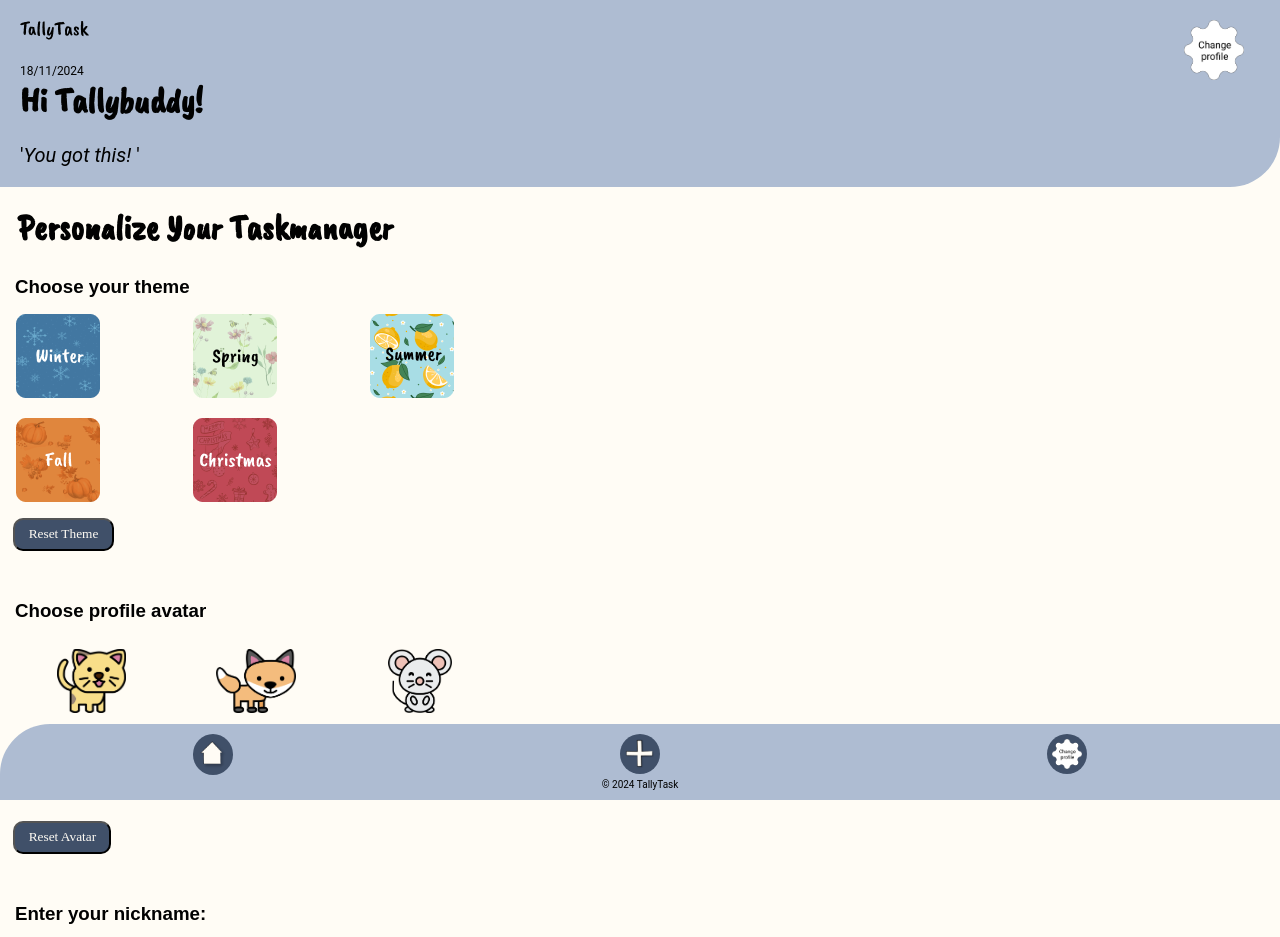
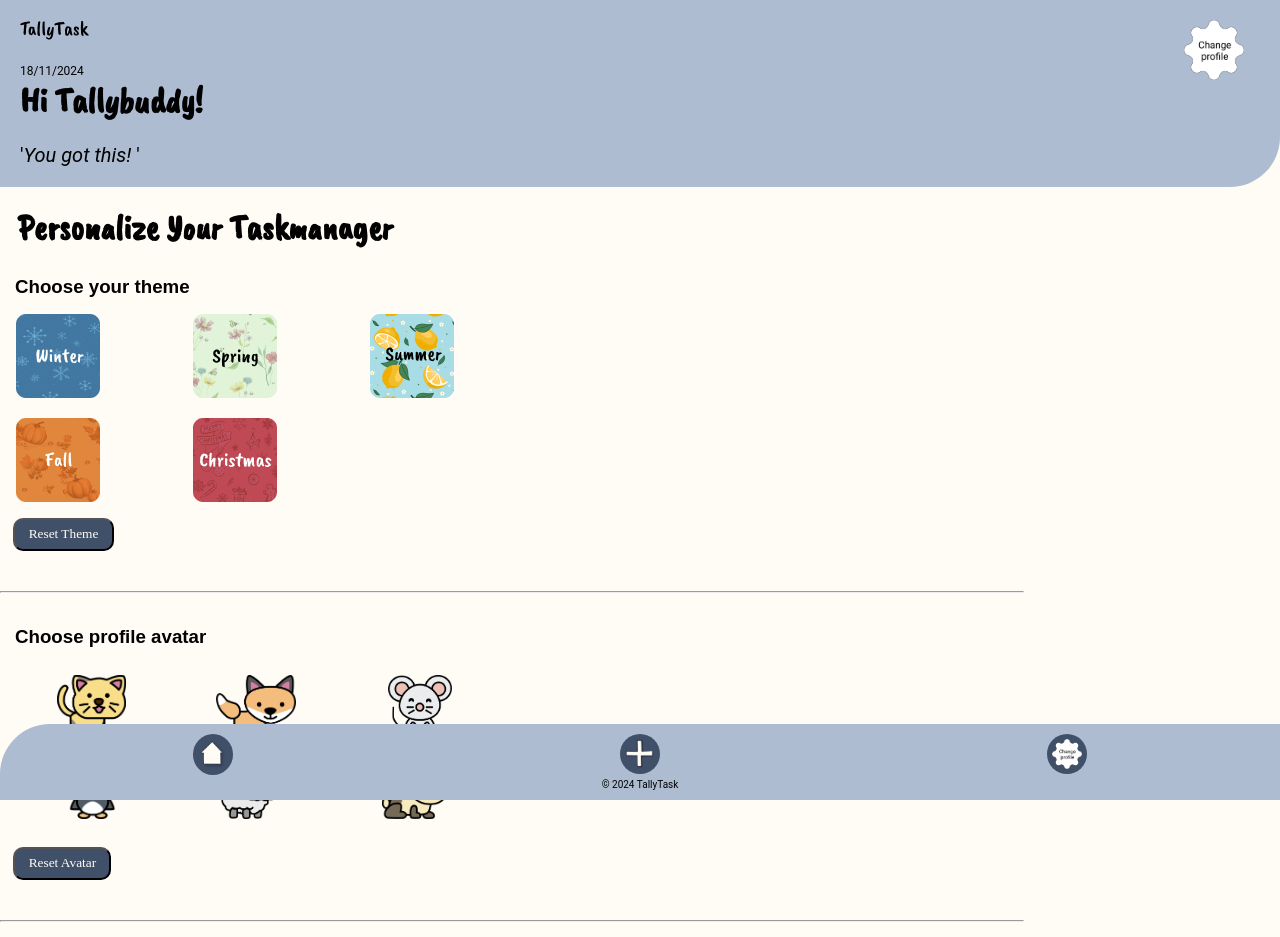
Before and after one commit to EEE95/tallytask, a React (Vite) app: page /personalize in a window 1280 px wide. Shown: the top 937 px of the page. Built offline with nearby package versions, Linux system fonts and the light colour scheme; a web font is replaced by a local one.

Commit message:
Tilføjet streger mellem ændringsmulighederne som et forslag til bedre tilgængelighed??

```diff
--- a/src/component/Personalize.tsx
+++ b/src/component/Personalize.tsx
@@ -84,6 +84,7 @@ const Personalize: React.FC<PersonalizeProps> = ({ setSelectedAvatar, setNicknam
         ))}
       </div>
       <button className="reset-button" onClick={handleResetTheme}>Reset Theme</button>
+      <hr />
 
       <h3>Choose profile avatar</h3>
       <div className="avatar-grid">
@@ -98,6 +99,7 @@ const Personalize: React.FC<PersonalizeProps> = ({ setSelectedAvatar, setNicknam
         ))}
       </div>
       <button className="reset-button" onClick={handleResetAvatar}>Reset Avatar</button>
+      <hr />
 
       <form className="nickname-form" onSubmit={handleSubmit}>
         <label htmlFor="nickname"><h3>Enter your nickname:</h3></label>
--- a/src/css/maja.css
+++ b/src/css/maja.css
@@ -6,6 +6,11 @@
     h3{
         padding-left: 0.8em;
         padding-top: 0.5em;
+    }
+
+    hr{
+        width: 80%;
+        margin-bottom: 1.5em;
     }
 
     .theme-container{
```
